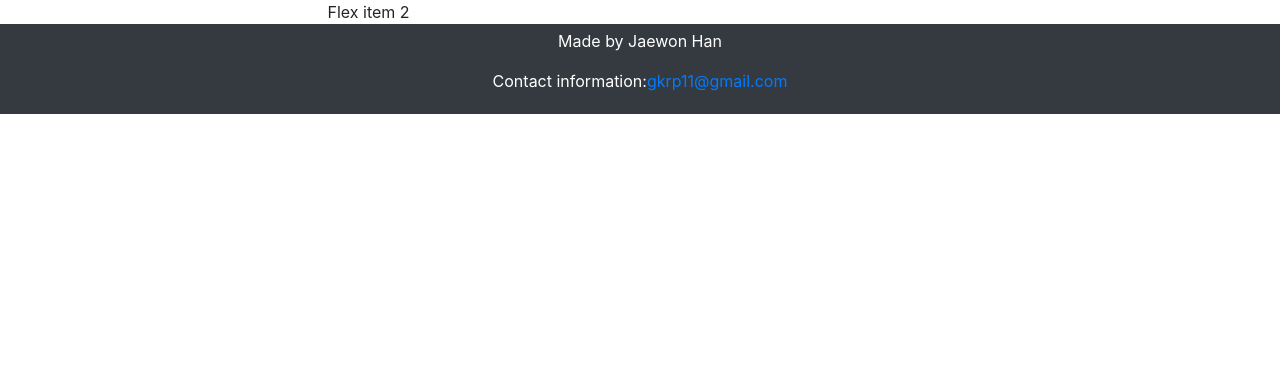
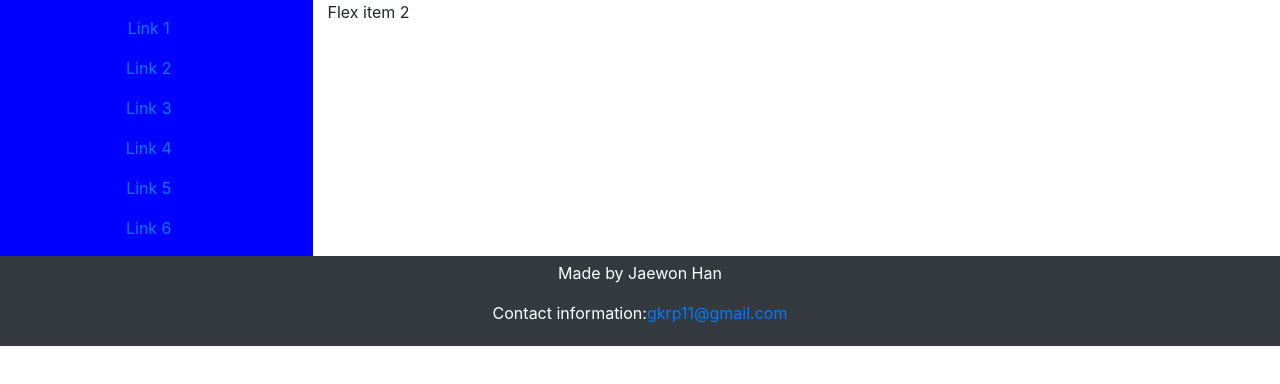
Before and after one commit to ellynhan/BasicHtml, a plain HTML site: page index.html in a window 1280 px wide. Drawn offline with nearby package versions, Linux system fonts and the light colour scheme.

Commit message:
test to commit

```diff
--- a/index.html
+++ b/index.html
@@ -9,8 +9,27 @@
 
 <body>
     <div class="d-flex flex-row row">
-        <nav class="col-3" style="color:blue">
-
+        <nav class="col-3 navbar justify-content-center" style="background-color:blue">
+            <ul class="navbar-nav">
+                <li class="nav-item">
+                    <a class="nav-link" href="#">Link 1</a>
+                </li>
+                <li class="nav-item">
+                    <a class="nav-link" href="#">Link 2</a>
+                </li>
+                <li class="nav-item">
+                    <a class="nav-link" href="#">Link 3</a>
+                </li>
+                <li class="nav-item">
+                    <a class="nav-link" href="#">Link 4</a>
+                </li>
+                <li class="nav-item">
+                    <a class="nav-link" href="#">Link 5</a>
+                </li>
+                <li class="nav-item">
+                    <a class="nav-link" href="#">Link 6</a>
+                </li>
+            </ul>
         </nav>
         <div class="col-9">
             Flex item 2
--- a/style.css
+++ b/style.css
@@ -1,4 +1,4 @@
-ul {
+/* ul {
   list-style-type: none;
   margin: 0;
   padding: 0;
@@ -13,7 +13,6 @@ li a {
   height: 10vh;
 }
 
-/* Change the link color on hover */
 li a:hover {
   background-color: #555;
   color: white;
@@ -23,3 +22,10 @@ li a:hover {
   text-align: center;
   vertical-align: baseline;
 }
+
+*/
+
+li a {
+  display: block;
+  text-align: center;
+}
```
